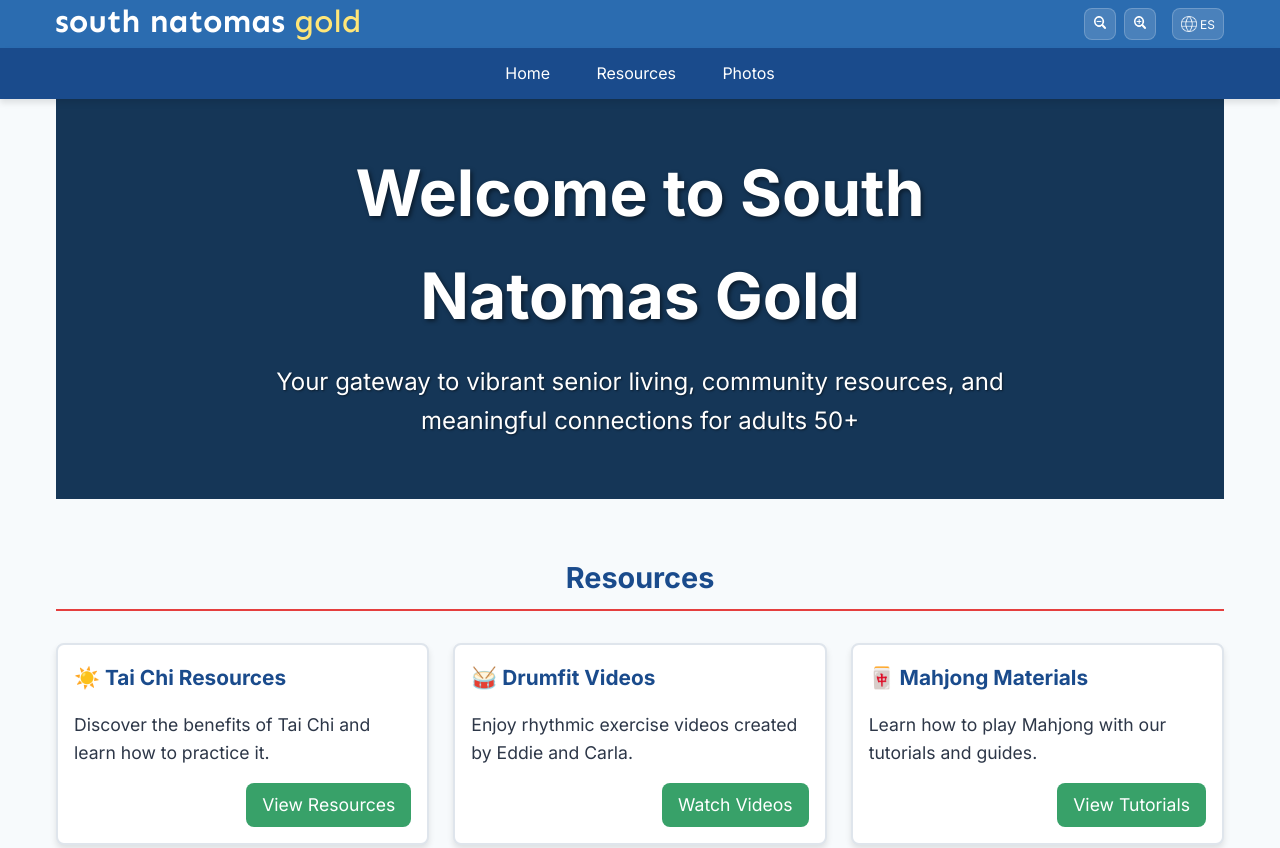
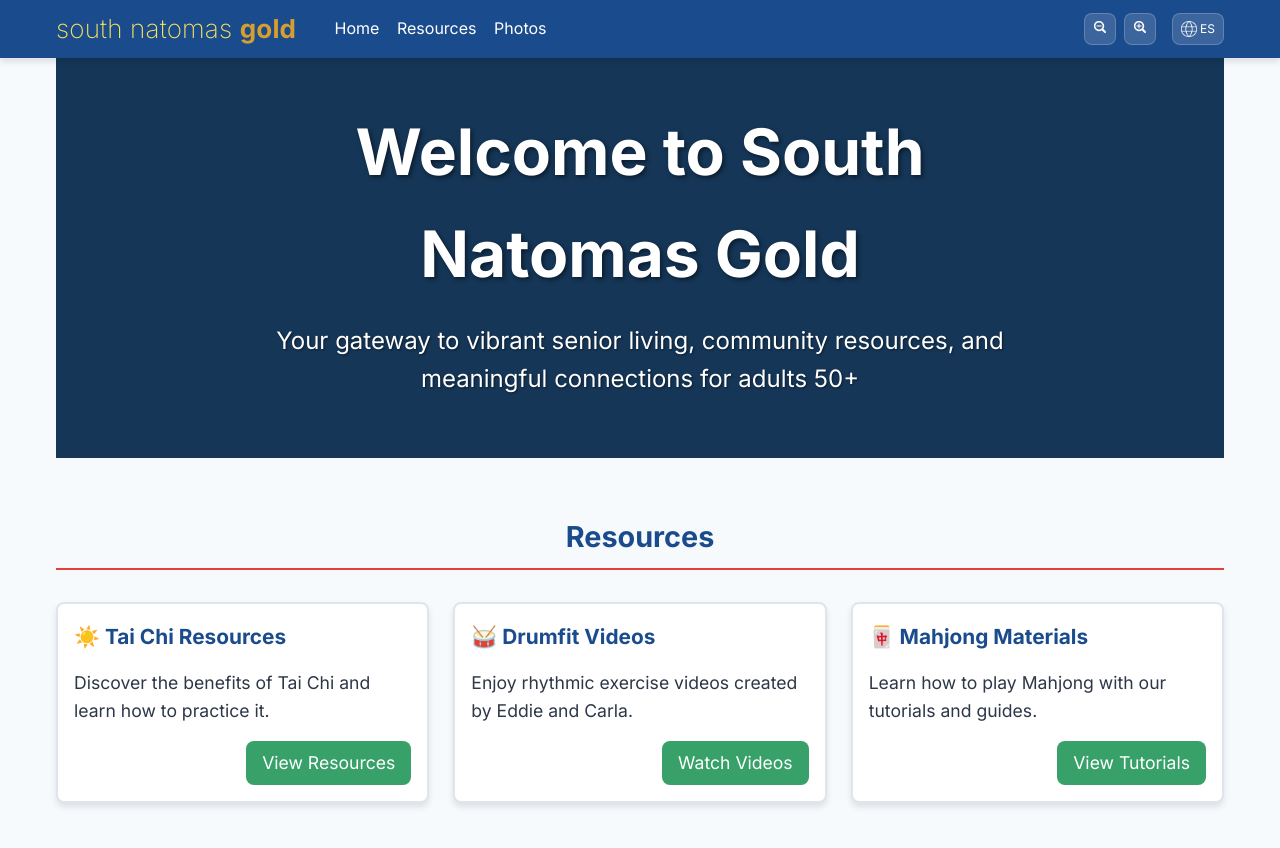
Before and after one commit to edumtto/sn-community-resources, an Eleventy site: page src/index.md in a window 1280 px wide. Shown: the top 848 px of the page. Built offline with nearby package versions, Linux system fonts and the light colour scheme; Eleventy itself is replaced by a stand-in of ours; files that its build step writes are made by us from their sources.

Commit message:
Update logo and navigation bar layout

```diff
--- a/src/_includes/base.html
+++ b/src/_includes/base.html
@@ -17,9 +17,22 @@
   <header>
     <div class="header-container">
       <div class="header-top">
-        <div class="header-brand">
-          <img class="logo" src="/images/logo.png">
+        <div class="header-logo-and-navigation">
+          <h1 class="logo">south natomas <strong>gold</strong></h1>
+          <!-- <img class="logo" src="/images/logo.png"> -->
+            <nav>
+              <a href="/index.html" class="nav-item">Home</a>
+              <a href="/index.html#resources" class="nav-item" data-lang="en">Resources</a>
+              <a href="/index.html#resources" class="nav-item" data-lang="es">Recursos</a>
+              <a href="/index.html#photos" class="nav-item" data-lang="en">Photos</a>
+              <a href="/index.html#photos" class="nav-item" data-lang="es">Fotos</a>
+              <!-- <a href="#events" class="nav-item" data-lang="en">Events</a>
+              <a href="#events" class="nav-item" data-lang="es">Eventos</a> -->
+              <!-- <a href="#about" class="nav-item" data-lang="en">About</a>
+              <a href="#about" class="nav-item" data-lang="es">Sobre</a> -->
+            </nav>
         </div>
+
         <div class="accessibility-controls">
           <div class="text-size-controls">
             <button class="text-btn" onclick="changeTextSize('decrease')" aria-label="Decrease text size">
@@ -51,19 +64,7 @@
     </div>
   </header>
 
-  <nav>
-    <div class="nav-container">
-      <a href="/index.html" class="nav-item">Home</a>
-      <a href="/index.html#resources" class="nav-item" data-lang="en">Resources</a>
-      <a href="/index.html#resources" class="nav-item" data-lang="es">Recursos</a>
-      <a href="/index.html#photos" class="nav-item" data-lang="en">Photos</a>
-      <a href="/index.html#photos" class="nav-item" data-lang="es">Fotos</a>
-      <!-- <a href="#events" class="nav-item" data-lang="en">Events</a>
-      <a href="#events" class="nav-item" data-lang="es">Eventos</a> -->
-      <!-- <a href="#about" class="nav-item" data-lang="en">About</a>
-      <a href="#about" class="nav-item" data-lang="es">Sobre</a> -->
-    </div>
-  </nav>
+
 
   <main>
    {{ content }}
--- a/src/css/style.css
+++ b/src/css/style.css
@@ -80,36 +80,37 @@ header {
 }
 
 .header-container {
-  padding: 0.5rem 1rem 0.5rem 1rem;
+  padding: 8px 16px 8px 16px;
   max-width: 1200px;
   margin: 0 auto;
-  ;
 }
 
 .header-top {
   display: flex;
+  flex-direction: row;
   justify-content: space-between;
   align-items: center;
   flex-wrap: wrap;
   gap: var(--spacing-unit);
 }
 
-.header-brand {
+.header-logo-and-navigation {
   display: flex;
   flex-direction: row;
-  gap: 1rem;
+  gap: 2rem;
   align-items: center;
 }
 
-.header-title {
-  font-size: 1.5rem;
-  /* font-weight: bold; */
-  line-height: 1.6;
+.logo {
+  font-size: 26px;
+  font-weight: 200;
+  color: var(--highlight);
+  letter-spacing: 0.01rem;
 }
 
-.logo {
-  /* height: 28px; */
-  height: 2rem;
+strong {
+  color: var(--highlight-dark);
+  font-weight: bold;
 }
 
 .accessibility-controls {
@@ -174,12 +175,12 @@ header {
 }
 
 /* Navigation Styles */
-nav {
+header {
   background-color: var(--primary-dark);
   position: sticky;
   top: 0;
   z-index: 100;
-  box-shadow: var(--shadow-md);
+  /* box-shadow: var(--shadow-md); */
 }
 
 .mobile-menu-btn {
@@ -195,21 +196,21 @@ nav {
   min-height: 3.5rem;
 }
 
-.nav-container {
+nav {
   display: flex;
   justify-content: center;
   flex-wrap: wrap;
-  gap: 0.5rem;
-  padding: 0.3rem;
+  gap: 0.3rem;
+  /* padding: 0.3rem; */
 }
 
 .nav-item {
   color: white;
   text-decoration: none;
-  padding: 0.5rem 1.2rem;
+  padding: 0.4rem 0.4rem;
   border-radius: var(--border-radius);
   font-size: 1rem;
-  min-height: 2rem;
+  /* min-height: 2rem; */
   display: flex;
   align-items: center;
   justify-content: center;
@@ -467,7 +468,18 @@ footer {
   }
 
   .header-top {
+    display: flex;
+    flex-direction: row;
     justify-content: center;
+  }
+
+  .header-logo-and-navigation {
+    flex-direction: column;
+    gap: var(--spacing-unit);
+  }
+
+  .accessibility-controls {
+    display: none;
   }
 
   .language-btn {
```
Also changed, not shown: 6 other files.
